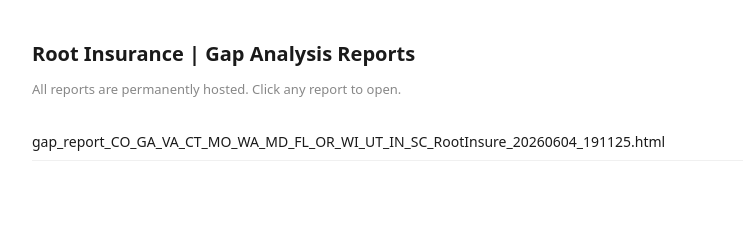
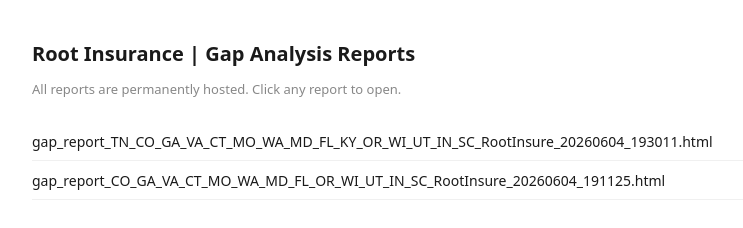
Before and after one commit to saitv7/gap-analysis-reports, a plain HTML site: page index.html in a window 1280 px wide. Shown: the whole page, without its empty margins (208-951 px from the left). Drawn offline with Linux system fonts and the light colour scheme.

Commit message:
Update report index

```diff
--- a/index.html
+++ b/index.html
@@ -13,6 +13,7 @@
 <body>
 <h1>Root Insurance | Gap Analysis Reports</h1>
 <p>All reports are permanently hosted. Click any report to open.</p>
-<ul><li><a href="https://saitv7.github.io/gap-analysis-reports/reports/gap_report_CO_GA_VA_CT_MO_WA_MD_FL_OR_WI_UT_IN_SC_RootInsure_20260604_191125.html">gap_report_CO_GA_VA_CT_MO_WA_MD_FL_OR_WI_UT_IN_SC_RootInsure_20260604_191125.html</a></li>
+<ul><li><a href="https://saitv7.github.io/gap-analysis-reports/reports/gap_report_TN_CO_GA_VA_CT_MO_WA_MD_FL_KY_OR_WI_UT_IN_SC_RootInsure_20260604_193011.html">gap_report_TN_CO_GA_VA_CT_MO_WA_MD_FL_KY_OR_WI_UT_IN_SC_RootInsure_20260604_193011.html</a></li>
+<li><a href="https://saitv7.github.io/gap-analysis-reports/reports/gap_report_CO_GA_VA_CT_MO_WA_MD_FL_OR_WI_UT_IN_SC_RootInsure_20260604_191125.html">gap_report_CO_GA_VA_CT_MO_WA_MD_FL_OR_WI_UT_IN_SC_RootInsure_20260604_191125.html</a></li>
 </ul>
 </body></html>
```
